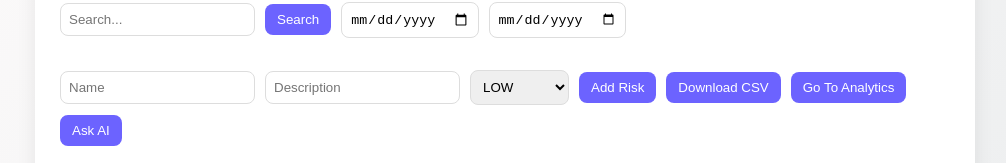
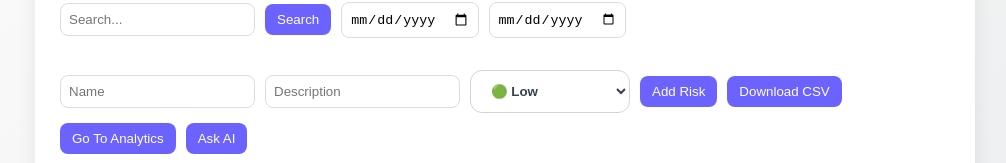
Before and after one commit to chatraladeepika/risk-heatmap-export-service, a React app in the folder risk-heatmap-export-service-main/frontend/: page / in a window 1280 px wide. Shown: the part 200-363 px from the top of the page, without its empty margins (135-1141 px from the left). Built offline with nearby package versions, Linux system fonts and the light colour scheme; no server answers; the HTML template or start-up script is replaced by a standard one.

Commit message:
Completed Day 12 final cleanup and release

```diff
--- a/risk-heatmap-export-service-main/frontend/src/pages/RiskList.css
+++ b/risk-heatmap-export-service-main/frontend/src/pages/RiskList.css
@@ -106,4 +106,59 @@ tr:hover {
   to {
     opacity: 1;
   }
+
+
 }
+select {
+  padding: 12px 16px;
+
+  border-radius: 12px;
+
+  border: 1px solid #d1d5db;
+
+  background: white;
+
+  font-weight: 600;
+
+  color: #374151;
+
+  cursor: pointer;
+
+  transition: 0.3s ease;
+
+  min-width: 160px;
+}
+
+select:hover {
+  border-color: #8b5cf6;
+}
+
+select:focus {
+  border-color: #8b5cf6;
+
+  box-shadow:
+    0 0 12px rgba(139, 92, 246, 0.3);
+}
+
+.controls-row {
+  display: flex;
+  align-items: center;
+  gap: 10px;
+  flex-wrap: nowrap;
+}
+
+.controls-row input {
+  width: 160px;
+}
+
+.controls-row select {
+  width: 120px;
+}
+
+.controls-row button {
+  white-space: nowrap;
+}
+
+.controls-row input[type="date"] {
+  width: 140px;
+}
--- a/risk-heatmap-export-service-main/frontend/src/pages/RiskList.jsx
+++ b/risk-heatmap-export-service-main/frontend/src/pages/RiskList.jsx
@@ -170,6 +170,8 @@ const handleDownload = () => {
 
       <br /><br />
 
+
+
       {/* ➕ Add Risk */}
       <input
         placeholder="Name"
@@ -184,10 +186,10 @@ const handleDownload = () => {
       />
 
       <select value={severity} onChange={(e) => setSeverity(e.target.value)}>
-        <option value="LOW">LOW</option>
-        <option value="MEDIUM">MEDIUM</option>
-        <option value="HIGH">HIGH</option>
-        <option value="CRITICAL">CRITICAL</option>
+        <option value="LOW">🟢 Low</option>
+<option value="MEDIUM">🟡 Medium</option>
+<option value="HIGH">🟠 High</option>
+<option value="CRITICAL">🔴 Critical</option>
 
 
       </select>
@@ -209,6 +211,9 @@ const handleDownload = () => {
   </div>
 
 )}
+
+
+
 
       {/* 📊 Table */}
       <table>
```
